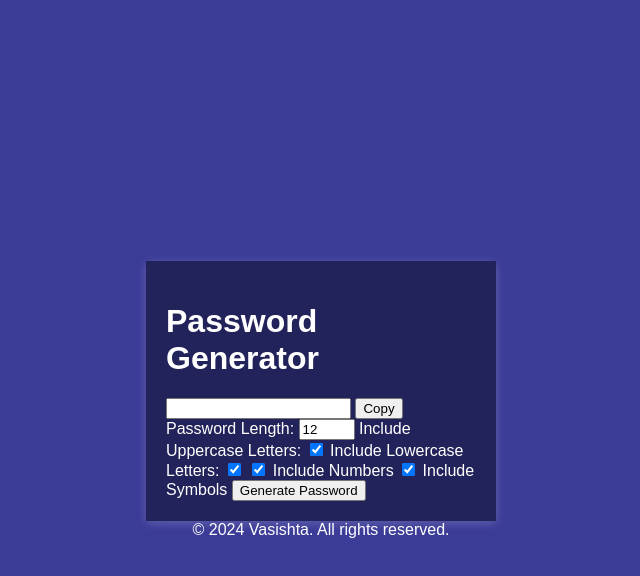
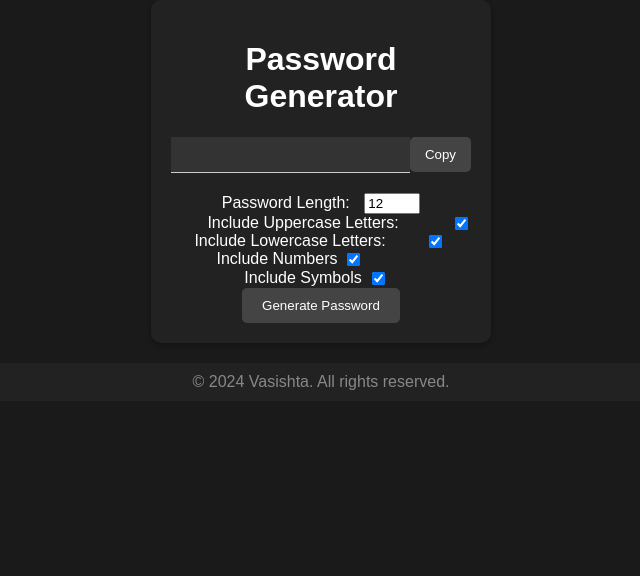
Before and after one commit to Vasishta03/Password_Generator, a plain HTML site: page index.html in a window 1280 px wide. Shown: the whole page, without its empty margins (319-959 px from the left). Drawn offline with Linux system fonts and the light colour scheme; a web font is replaced by a local one.

Commit message:
Update style.css

```diff
--- a/style.css
+++ b/style.css
@@ -1,86 +1,87 @@
-@import url('https://fonts.googleapis.com/css?family=Muli&display=swap');
-
-* {
-  box-sizing: border-box;
-}
-
 body {
-  background-color: #3b3b98;
-  color: #fff;
-  font-family: 'Muli', sans-serif;
+  background-color: #1a1a1a;
+  color: gray;
+  font-family: Arial, sans-serif;
+  text-align: center;
   display: flex;
   flex-direction: column;
   align-items: center;
-  justify-content: center;
   height: 100vh;
-  overflow: hidden;
-  padding: 10px;
   margin: 0;
 }
 
-h2 {
-  margin: 10px 0 20px;
-  text-align: center;
+.container {
+  background-color: #222;
+  color: #fff;
+  padding: 20px;
+  border-radius: 10px;
+  box-shadow: 0 2px 5px rgba(0, 0, 0, 0.3);
+  width: 300px;
+  margin-bottom: 20px;
 }
 
-.container {
-  background-color: #23235b;
-  box-shadow: 0px 2px 10px rgba(255, 255, 255, 0.2);
-  padding: 20px;
-  width: 350px;
-  max-width: 100%;
+.password-display {
+  display: flex;
+  align-items: center;
+  justify-content: space-between;
+  margin-bottom: 20px;
 }
 
-.result-container {
-  background-color: rgba(0, 0, 0, 0.4);
-  display: flex;
-  justify-content: flex-start;
-  align-items: center;
-  position: relative;
-  font-size: 18px;
-  letter-spacing: 1px;
-  padding: 12px 10px;
-  height: 50px;
-  width: 100%;
+#password {
+  flex: 1;
+  padding: 10px;
+  border: none;
+  border-bottom: 1px solid #ccc;
+  background-color: #333;
+  color: #fff;
 }
 
-.result-container #result {
-  word-wrap: break-word;
-  max-width: calc(100% - 40px);
-  overflow-y: scroll;
-  height: 100%;
-}
-
-#result::-webkit-scrollbar {
-  width: 1rem;
-}
-
-.result-container .btn {
-  position: absolute;
-  top: 5px;
-  right: 5px;
-  width: 40px;
-  height: 40px;
-  font-size: 20px;
-}
-
-.btn {
+#copyButton {
+  background-color: #444;
+  color: #fff;
   border: none;
-  background-color: #3b3b98;
-  color: #fff;
-  font-size: 16px;
-  padding: 8px 12px;
+  padding: 10px 15px;
+  border-radius: 5px;
   cursor: pointer;
 }
 
-.btn-large {
-  display: block;
-  width: 100%;
+#copyButton:hover {
+  background-color: #555;
 }
 
-.setting {
-  display: flex;
-  justify-content: space-between;
-  align-items: center;
-  margin: 15px 0;
+label {
+  display: inline-block;
+  margin-right: 10px;
 }
+
+
+input[type="checkbox"] {
+  float: right;
+  margin-left: 10px;
+}
+
+input[type="number"],
+input[type="checkbox"] {
+  vertical-align: middle;
+}
+
+button {
+  background-color: #444;
+  color: #fff;
+  border: none;
+  padding: 10px 20px;
+  border-radius: 5px;
+  cursor: pointer;
+}
+
+button:hover {
+  background-color: #555;
+}
+
+footer {
+  text-align: center;
+  color: #888;
+  background-color: #222;
+  padding: 10px;
+  width: 50%;
+}
```
